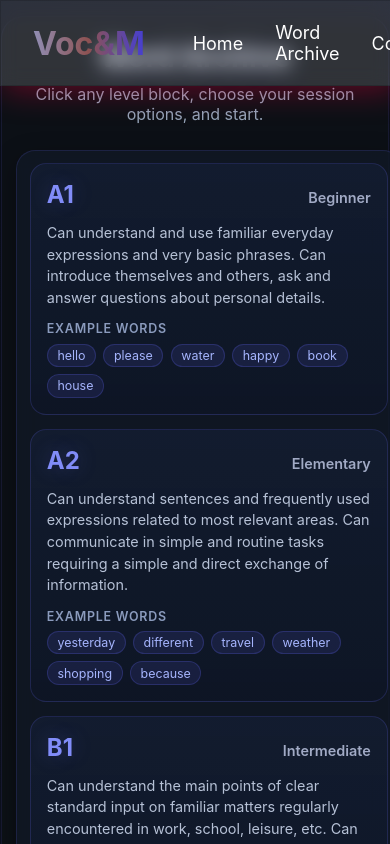
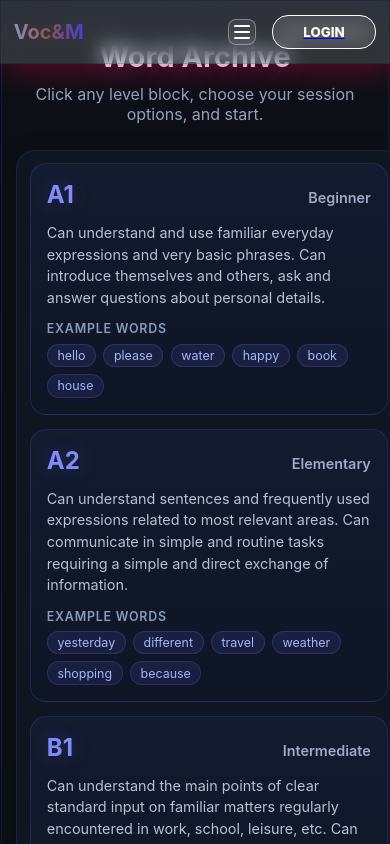
Before and after one commit to ML642/WordQuest, a React (Create React App) app: page /WordArch in a window 390 px wide. Shown: the top 844 px of the page. Built offline with nearby package versions, Linux system fonts and the light colour scheme.

Commit message:
fix<header>:fix mobile version

```diff
--- a/src/layout/header/header.jsx
+++ b/src/layout/header/header.jsx
@@ -1,49 +1,66 @@
-import {useState} from "react"
-import styles from "./header.module.css"
-import  {Link}  from "react-router"
-import {motion} from "framer-motion"
-import {jwtDecode} from "jwt-decode"
+import { useState } from "react";
+import styles from "./header.module.css";
+import { Link } from "react-router";
+import { motion } from "framer-motion";
+import { jwtDecode } from "jwt-decode";
 
 const LoggedIn = () => {
-    const token = localStorage.getItem("token") ;
-    const [dropdown , setDropdown] = useState(false)
+    const token = localStorage.getItem("token");
+    const [dropdown, setDropdown] = useState(false);
+    let userName = "User";
 
-    const decoded = jwtDecode(token) ;
-    console.log(decoded) ;
+    try {
+        const decoded = jwtDecode(token);
+        userName = decoded?.userName || "User";
+    } catch {
+        userName = "User";
+    }
     return (
-        <div className={ styles.isLoggedIn} onClick = {() => {setDropdown((prev)=>!prev)}} >
-           <div className = {styles.userIcon}>  </div>
-           <div className = {styles.userName}> {decoded.userName} </div>
-               {dropdown && <div className={styles.dropdown} onClick={() => {setDropdown(false)}} >
-
-               <motion.div className={styles.dropdownItem} initial={{ x: -40, opacity: 1 }}
+        <div className={styles.isLoggedIn} onClick={() => { setDropdown((prev) => !prev); }}>
+            <div className={styles.userIcon} />
+            <div className={styles.userName}>{userName}</div>
+            {dropdown && (
+                <div className={styles.dropdown} onClick={() => { setDropdown(false); }}>
+                    <motion.div
+                        className={styles.dropdownItem}
+                        initial={{ x: -40, opacity: 1 }}
                         animate={{ x: 0, opacity: 1 }}
-                transition={{ delay: 0, duration: 0.3 }} >
-                <Link  to ="/Profile" > Profile </Link>
+                        transition={{ delay: 0, duration: 0.3 }}
+                    >
+                        <Link to="/Profile">Profile</Link>
                     </motion.div>
 
-                 <motion.div className={styles.dropdownItem}
-                    initial={{ x: 40, opacity: 1  }}
+                    <motion.div
+                        className={styles.dropdownItem}
+                        initial={{ x: 40, opacity: 1 }}
                         animate={{ x: 0, opacity: 1 }}
-                    transition={{ delay: 0.6, duration: 0.3 }}  >
-                          <Link to ="/Settings" > Settings </Link>
+                        transition={{ delay: 0.6, duration: 0.3 }}
+                    >
+                        <Link to="/Settings">Settings</Link>
                     </motion.div>
 
+                    <div
+                        className={styles.dropdownItem}
+                        onClick={() => {
+                            localStorage.removeItem("token");
+                            window.location.reload();
+                        }}
+                    >
+                        Logout
+                    </div>
 
-                 <div className={styles.dropdownItem} onClick={() => {
-                localStorage.removeItem("token") ;
-                window.location.reload() ;
-               }}> Logout </div>
-
-                                        <div
-                        style={{ position : "relative" , bottom : "30px" , right:"-5px"}}
-                        onClick = {(e) => {e.stopPropagation() ; setDropdown((prev)=>!prev) ; }}
-                        className={`w-full py px-4 flex items-center justify-center text-gray-600 hover:text-gray-800 hover:bg-gray-50 transition-colors duration-150 border-t border-gray-200`}
+                    <button
+                        type="button"
+                        className={styles.dropdownClose}
+                        onClick={(e) => {
+                            e.stopPropagation();
+                            setDropdown((prev) => !prev);
+                        }}
                         aria-label="Close dropdown"
                     >
                         <svg
-                            width="120"
-                            height="38"
+                            width="24"
+                            height="24"
                             viewBox="0 0 24 24"
                             fill="none"
                             xmlns="http://www.w3.org/2000/svg"
@@ -56,74 +73,85 @@ const LoggedIn = () => {
                                 strokeLinejoin="round"
                             />
                         </svg>
+                    </button>
                 </div>
+            )}
         </div>
-             }
-        </div>
-    )
-}
-
-
-
+    );
+};
 
 const Header = () => {
-    const [isLoggedIn ,  setIsLoggedIn] = useState(false) ;
-
-    const token = localStorage.getItem("token") ;
-
-    if(token && !isLoggedIn ) {
-        setIsLoggedIn(true) ;
-    }
-
+    const token = localStorage.getItem("token");
+    const isLoggedIn = Boolean(token);
+    const [isMenuOpen, setIsMenuOpen] = useState(false);
 
     return (
-        <header className= {styles.container}>
+        <header className={styles.container}>
             <motion.div
                 initial={{ y: -50, opacity: 0 }}
                 animate={{ y: 0, opacity: 1 }}
-                transition={{ delay: 0.5, duration: 0.4 }} >
-            <div className = {styles.logo}> Voc&M  </div>
+                transition={{ delay: 0.5, duration: 0.4 }}
+            >
+                <div className={styles.logo}>Voc&M</div>
             </motion.div>
-            <navigator className ={styles.navigator}>
+
+            <button
+                type="button"
+                className={styles.menuToggle}
+                aria-label="Toggle navigation"
+                aria-expanded={isMenuOpen}
+                onClick={() => setIsMenuOpen((prev) => !prev)}
+            >
+                <span className={styles.menuIconLine} />
+                <span className={styles.menuIconLine} />
+                <span className={styles.menuIconLine} />
+            </button>
+
+            <nav className={`${styles.navigator} ${isMenuOpen ? styles.navigatorOpen : ""}`} onClick={() => setIsMenuOpen(false)}>
                 <motion.div
                     initial={{ x: -50, opacity: 0 }}
                     animate={{ x: 0, opacity: 1 }}
-                transition={{ delay: 0, duration: 0.4 }}>
-                        <Link className={styles.Link} to ="/" >Home </Link>
+                    transition={{ delay: 0, duration: 0.4 }}
+                >
+                    <Link className={styles.Link} to="/">Home</Link>
                 </motion.div>
                 <motion.div
                     initial={{ x: -50, opacity: 0 }}
                     animate={{ x: 0, opacity: 1 }}
-                transition={{ delay: 0.4, duration: 1.2 }}>
-                        <Link className={styles.Link} to ="/WordArch" >Word Archive </Link>
+                    transition={{ delay: 0.4, duration: 1.2 }}
+                >
+                    <Link className={styles.Link} to="/WordArch">Word Archive</Link>
                 </motion.div>
                 <motion.div
                     initial={{ x: -50, opacity: 0 }}
                     animate={{ x: 0, opacity: 1 }}
-                transition={{ delay: 0.6, duration: 1 }}>
-                        <Link className={styles.Link} to ="/collocations" >Collocations </Link>
+                    transition={{ delay: 0.6, duration: 1 }}
+                >
+                    <Link className={styles.Link} to="/collocations">Collocations</Link>
                 </motion.div>
                 <motion.div
                     initial={{ x: -50, opacity: 0 }}
                     animate={{ x: 0, opacity: 1 }}
-                transition={{ delay: 0.8, duration: 1 }}>
-   <Link className={styles.Link} to ="/About" >About </Link>
+                    transition={{ delay: 0.8, duration: 1 }}
+                >
+                    <Link className={styles.Link} to="/About">About</Link>
                 </motion.div>
+            </nav>
 
-            </navigator>
             <motion.div
-                initial={{ x : 50 , opacity : 0 }}
-                animate={{ x : 0 , opacity : 1 }}
-                transition={{ delay : 0.6 , duration : 0.4 }}>
-               { !isLoggedIn ? <Link to="/Login" > <div className = {styles.loginButton}>  LOGIN   </div>  </Link>:
+                className={styles.authSlot}
+                initial={{ x: 50, opacity: 0 }}
+                animate={{ x: 0, opacity: 1 }}
+                transition={{ delay: 0.6, duration: 0.4 }}
+            >
+                {!isLoggedIn ? (
+                    <Link to="/Login"><div className={styles.loginButton}>LOGIN</div></Link>
+                ) : (
                     <LoggedIn />
-               }
+                )}
             </motion.div>
+        </header>
+    );
+};
 
-
-        </header>
-    )
- }
-
-
-export default Header ;
+export default Header;
--- a/src/layout/header/header.module.css
+++ b/src/layout/header/header.module.css
@@ -1,22 +1,26 @@
 .container {
-   width : 100% ;
-   position:fixed ;
-   height :10vh;
-   color : white  ;
-   z-index:1 ;
-   background : rgba(255, 255, 255, 0.15) ;
-   backdrop-filter : blur(10px) ;
-   -webkit-backdrop-filter: blur(10px)  ;
-   border : 1px solid rgba(0 ,0 ,0 ,0.15) ;
-   box-shadow : 4px 4px 32px rgba(235, 1, 59, 0.4) ;
-
-   display :flex ;
-   justify-content: space-around;
-   align-items :center
+    position: fixed;
+    top: 0;
+    left: 0;
+    width: 100%;
+    min-height: 72px;
+    padding: 0.65rem 1.2rem;
+    box-sizing: border-box;
+    color: white;
+    z-index: 30;
+    background: rgba(255, 255, 255, 0.15);
+    backdrop-filter: blur(10px);
+    -webkit-backdrop-filter: blur(10px);
+    border: 1px solid rgba(0, 0, 0, 0.15);
+    box-shadow: 4px 4px 32px rgba(235, 1, 59, 0.4);
+    display: flex;
+    align-items: center;
+    justify-content: space-between;
+    gap: 1rem;
 }
 
 .logo {
-    font-size: 2rem;
+    font-size: clamp(1.4rem, 2.1vw, 2rem);
     font-weight: bold;
     background-size: 200% auto;
     background-image: linear-gradient(
@@ -32,135 +36,285 @@
     color: transparent;
     animation: Logo 8s linear infinite;
     transition: all 0.3s ease-in-out;
-}
-
-.container div {
-    margin: 1rem;
+    white-space: nowrap;
 }
 
 @keyframes Logo {
     0% {
         background-position: 0% center;
     }
+
     100% {
         background-position: -200% center;
     }
 }
 
-.navigator {
-    display :flex ;
-    width : 52%;
-    justify-content : space-around  ;
-    align-items : center ;
-    margin-right: 5rem ;
+.menuToggle {
+    display: none;
+    border: 1px solid rgba(255, 255, 255, 0.35);
+    background: rgba(255, 255, 255, 0.08);
+    border-radius: 0.5rem;
+    padding: 0.38rem;
+    cursor: pointer;
+    flex-direction: column;
+    gap: 4px;
 }
 
-.Link{
-    font-size: large;
-    text-decoration:none ;
-    color : white  ;
-    transition:all 0.3s ease-in-out ;
+.menuIconLine {
+    width: 18px;
+    height: 2px;
+    background: #fff;
+    border-radius: 999px;
+}
+
+.navigator {
+    display: flex;
+    align-items: center;
+    justify-content: center;
+    gap: 1.1rem;
+    flex: 1;
+    min-width: 0;
+}
+
+.Link {
+    display: block;
+    padding: 0.25rem 0.35rem;
+    font-size: 1rem;
+    text-decoration: none;
+    color: white;
+    white-space: nowrap;
+    transition: all 0.3s ease-in-out;
 }
 
 .Link:hover {
-    color :#463fd1
+    color: #463fd1;
 }
+
+.authSlot {
+    flex-shrink: 0;
+}
+
 .loginButton {
-
-    width : 10rem ;
-    height: 2rem  ;
-    display : flex ;
-    justify-content : center ;
-    align-items : center ;
-    font-weight : 1000 ;
-
-    border-radius : 1rem ;
-    border : 1px solid white ;
-    background : rgba(255, 255, 255, 0.05) ;
-    backdrop-filter : blur(10px) ;
-    -webkit-backdrop-filter: blur(10px)  ;
-    color : white ;
-    cursor : pointer ;
-    transition: all 0.3s ease-in-out ;
+    width: 9rem;
+    height: 2.2rem;
+    display: flex;
+    justify-content: center;
+    align-items: center;
+    font-weight: 800;
+    border-radius: 1rem;
+    border: 1px solid white;
+    background: rgba(255, 255, 255, 0.05);
+    backdrop-filter: blur(10px);
+    -webkit-backdrop-filter: blur(10px);
+    color: white;
+    cursor: pointer;
+    transition: all 0.3s ease-in-out;
 }
 
 .loginButton:hover {
-    transform : scale(1.05) ;
-
-    box-shadow :#463fd1 0px 0px 8px 2px ;
-    background : rgba(255, 255, 255, 0.15) ;
+    transform: scale(1.05);
+    box-shadow: #463fd1 0px 0px 8px 2px;
+    background: rgba(255, 255, 255, 0.15);
 }
 
 .isLoggedIn {
-    width : 10rem ;
-    height: 3rem  ;
-    display : flex ;
-    justify-content : space-between ;
-    align-items : center ;
-    font-weight : 1000 ;
-
-
-    border : 1px solid white ;
-    background : rgba(255, 255, 255, 0.05) ;
-    backdrop-filter : blur(10px) ;
-    -webkit-backdrop-filter: blur(10px)  ;
-    color : white ;
-    cursor : pointer ;
-    transition: all 0.3s ease-in-out ;
+    width: 10rem;
+    height: 2.7rem;
+    padding: 0 0.55rem;
+    box-sizing: border-box;
+    display: flex;
+    justify-content: space-between;
+    align-items: center;
+    font-weight: 700;
+    border-radius: 1rem;
+    border: 1px solid white;
+    background: rgba(255, 255, 255, 0.05);
+    backdrop-filter: blur(10px);
+    -webkit-backdrop-filter: blur(10px);
+    color: white;
+    cursor: pointer;
+    transition: all 0.3s ease-in-out;
+    position: relative;
 }
 
 .userIcon {
-    width : 1.5rem ;
-    height : 1.5rem ;
-    border-radius : 50% ;
-    background : url("https://cdn-icons-png.flaticon.com/512/149/149071.png") no-repeat center ;
-    background-size : cover ;
-    margin-right : 0.5rem ;
+    width: 1.5rem;
+    height: 1.5rem;
+    border-radius: 50%;
+    background: url("https://cdn-icons-png.flaticon.com/512/149/149071.png") no-repeat center;
+    background-size: cover;
+    flex-shrink: 0;
 }
+
 .userName {
-    font-size : 1rem ;
-    margin-right : 0.5rem ;
-    height : 1.5rem ;
-
-
+    font-size: 0.95rem;
     font-weight: 500;
     overflow: hidden;
+    text-overflow: ellipsis;
+    white-space: nowrap;
+    margin-left: 0.45rem;
+    margin-right: 0.2rem;
+    min-width: 0;
+    flex: 1;
+}
 
+.dropdown {
+    position: absolute;
+    top: calc(100% + 0.45rem);
+    right: 0;
+    display: flex;
+    flex-direction: column;
+    width: 12rem;
+    background: rgba(39, 34, 34, 0.92);
+    border: 1px solid rgba(255, 255, 255, 0.2);
+    border-radius: 0.7rem;
+    overflow: hidden;
+    z-index: 120;
 }
-.dropdown {
-    position : absolute ;
-    display : flex  ;
-    flex-direction: column;
 
-    width:15rem;
-    height: 15rem;
-    top : 6vh ;
-    left : -10% ;
-    width : 10rem ;
-    background : rgba(39, 34, 34, 0.785) ;
-
-    z-index: 1;
-}
 .dropdownItem {
-    margin: 1rem ;
-    padding : 0.5rem ;
-    text-decoration : none ;
-    color :rgba(255, 255, 255, 0.49) ;
-    cursor : pointer ;
-    transition: all 0.3s ease-in-out ;
-    text-align : center ;
-    font-weight : 500 ;
+    margin: 0;
+    padding: 0.65rem 0.75rem;
+    text-decoration: none;
+    color: rgba(255, 255, 255, 0.72);
+    cursor: pointer;
+    transition: all 0.2s ease-in-out;
+    text-align: left;
+    font-weight: 500;
+    border-bottom: 1px solid rgba(255, 255, 255, 0.08);
 }
 
 .dropdownItem:hover {
-    background : rgba(255, 255, 255, 0.15) ;
-    color : white
+    background: rgba(255, 255, 255, 0.15);
+    color: white;
 }
 
 .dropdownItem * {
-    text-decoration : none ;
-    color :rgba(255, 255, 255, 0.49) ;
+    text-decoration: none;
+    color: inherit;
 }
-.dropdownItem:hover  * {
-     color : white ;
+
+.dropdownClose {
+    height: 2.1rem;
+    display: flex;
+    justify-content: center;
+    align-items: center;
+    border: none;
+    background: rgba(255, 255, 255, 0.06);
+    color: rgba(255, 255, 255, 0.78);
+    cursor: pointer;
 }
+
+.dropdownClose:hover {
+    background: rgba(255, 255, 255, 0.16);
+    color: #fff;
+}
+
+@media (max-width: 980px) {
+    .container {
+        min-height: 64px;
+        padding: 0.55rem 0.8rem;
+    }
+
+    .menuToggle {
+        display: flex;
+        margin-left: auto;
+    }
+
+    .navigator {
+        position: absolute;
+        top: calc(100% + 0.35rem);
+        left: 0.8rem;
+        right: 0.8rem;
+        display: flex;
+        flex-direction: column;
+        align-items: stretch;
+        gap: 0.25rem;
+        padding: 0.65rem;
+        border: 1px solid rgba(148, 163, 184, 0.28);
+        border-radius: 0.7rem;
+        background: rgba(15, 23, 42, 0.95);
+        backdrop-filter: blur(10px);
+        box-shadow: 0 16px 34px rgba(0, 0, 0, 0.35);
+        opacity: 0;
+        pointer-events: none;
+        transform: translateY(-8px);
+        transition: opacity 0.2s ease, transform 0.2s ease;
+        z-index: 110;
+    }
+
+    .navigator > div {
+        margin: 0;
+    }
+
+    .navigatorOpen {
+        opacity: 1;
+        pointer-events: auto;
+        transform: translateY(0);
+    }
+
+    .Link {
+        width: 100%;
+        box-sizing: border-box;
+        border-radius: 0.5rem;
+        padding: 0.5rem 0.65rem;
+    }
+
+    .Link:hover {
+        color: white;
+        background: rgba(99, 102, 241, 0.24);
+    }
+
+    .authSlot {
+        margin-left: 0;
+    }
+
+    .loginButton {
+        width: 7.1rem;
+        height: 2rem;
+        font-size: 0.83rem;
+    }
+
+    .isLoggedIn {
+        width: 8.4rem;
+        height: 2.5rem;
+    }
+
+    .dropdown {
+        right: 0;
+        width: 10.5rem;
+    }
+}
+
+@media (max-width: 520px) {
+    .logo {
+        font-size: 1.25rem;
+    }
+
+    .menuToggle {
+        padding: 0.32rem;
+    }
+
+    .menuIconLine {
+        width: 16px;
+    }
+
+    .loginButton {
+        width: 6.4rem;
+    }
+
+    .isLoggedIn {
+        width: 7.4rem;
+        padding: 0 0.38rem;
+    }
+
+    .userIcon {
+        width: 1.25rem;
+        height: 1.25rem;
+    }
+
+    .userName {
+        font-size: 0.82rem;
+        margin-left: 0.3rem;
+    }
+}
--- a/src/pages/Collocations/collocations.module.css
+++ b/src/pages/Collocations/collocations.module.css
@@ -31,6 +31,8 @@
 .input,
 .select {
     width: 100%;
+    box-sizing: border-box;
+    min-width: 0;
     border-radius: 0.7rem;
     border: 1px solid rgba(129, 140, 248, 0.3);
     background: rgba(17, 24, 39, 0.75);
```
Also changed, not shown: src/layout/footer/footer.jsx (+1 -14 lines). Lines whose indentation alone changed are shown as unchanged.
